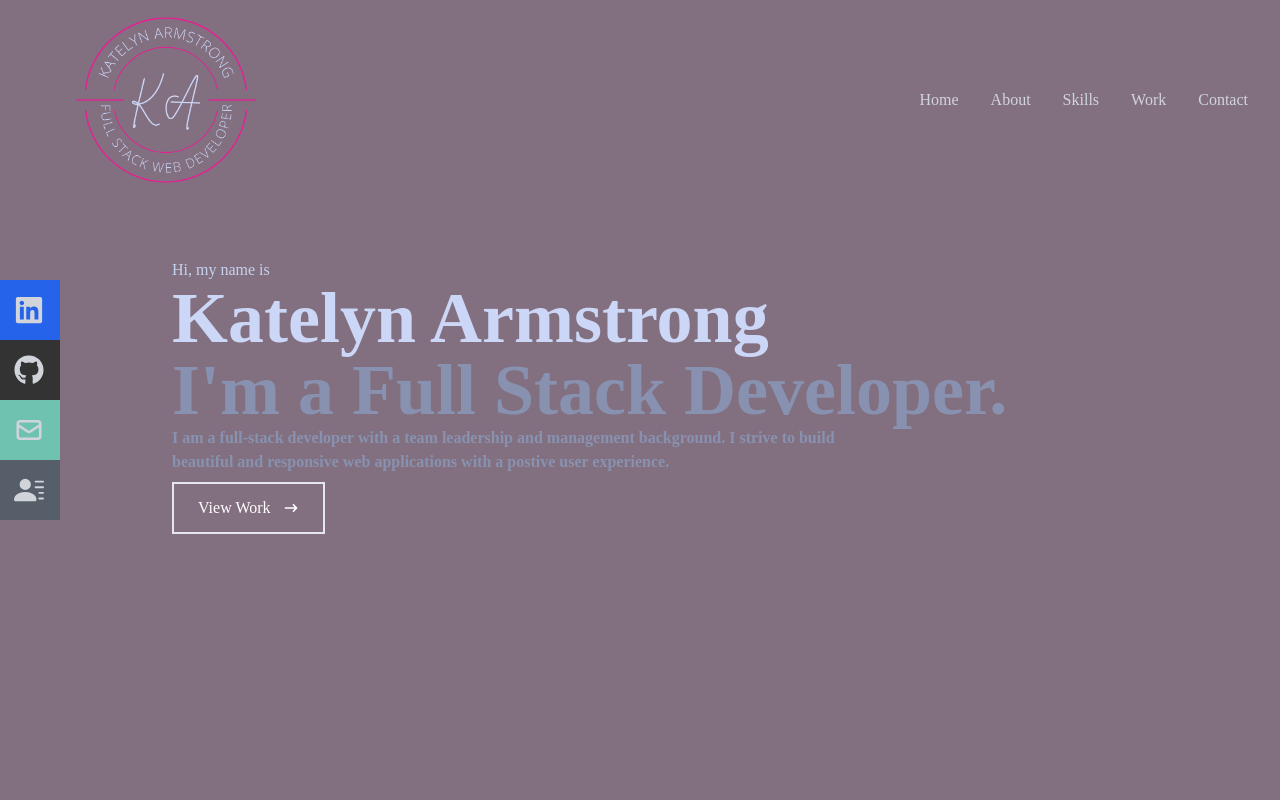
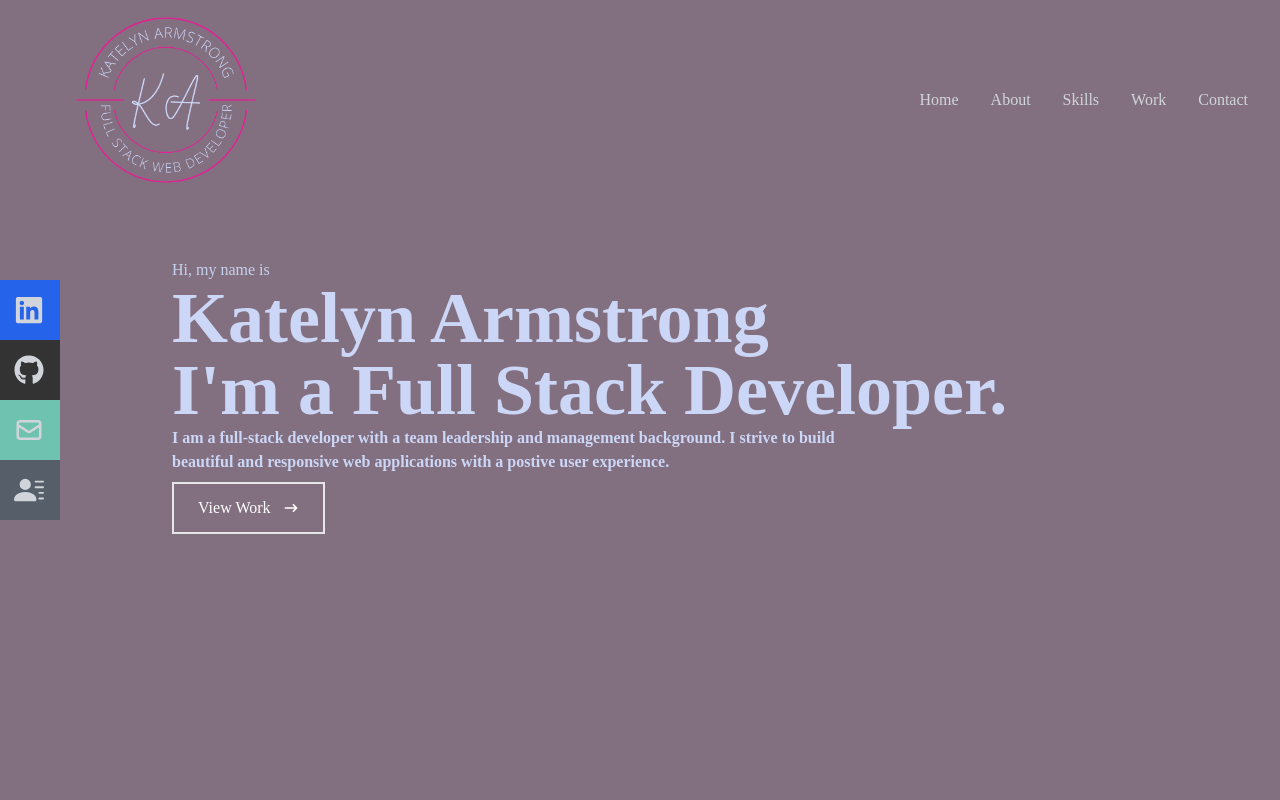
Before and after one commit to katelynarmstrong/katelyn-armstrong, a React (Create React App) app: page / in a window 1280 px wide. Shown: the top 800 px of the page. Built offline with nearby package versions, Linux system fonts and the light colour scheme.

Commit message:
color updated

```diff
--- a/src/components/Home.jsx
+++ b/src/components/Home.jsx
@@ -10,10 +10,10 @@
         <h1 className='text-4xl sm:text-7xl font-bold text-[#ccd6f6]'>
           Katelyn Armstrong
         </h1>
-        <h2 className='text-4xl sm:text-7xl font-bold text-[#8892b0]'>
+        <h2 className='text-4xl sm:text-7xl font-bold text-[#ccd6f6]'>
           I'm a Full Stack Developer.
         </h2>
-        <p className='text-[#8892b0] font-bold py6 max-w-[700px]'>
+        <p className='text-[#ccd6f6] font-bold py6 max-w-[700px]'>
           I am a full-stack developer with a team leadership and management background. I strive to build beautiful and responsive web applications with a postive user experience.
 
         </p>
```
